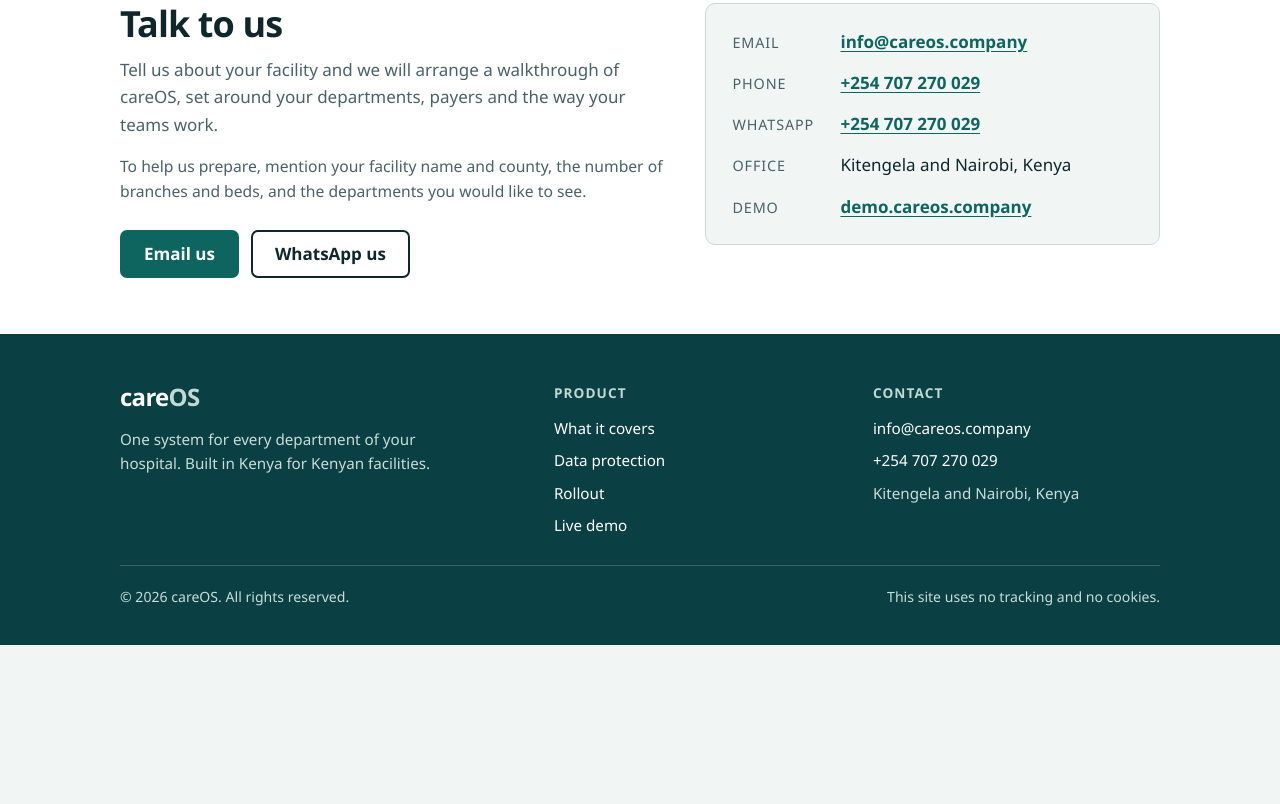
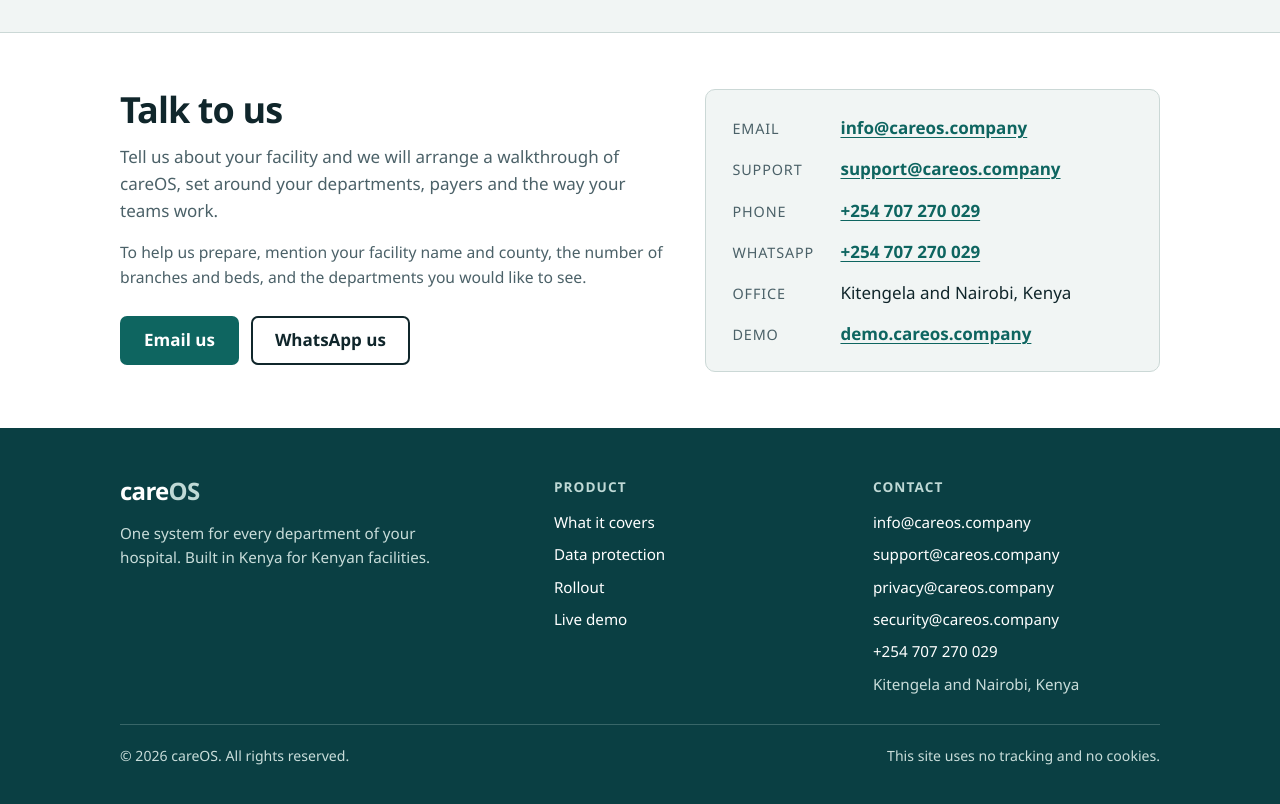
Before and after one commit to Taxman3/careos, a plain HTML site: page index.html in a window 1280 px wide. Shown: the part 4051-4855 px from the top of the page. Before the commit the page ends 4696 px from the top, so only its background shows below. Drawn offline with Linux system fonts and the light colour scheme.

Commit message:
Add support, security and privacy addresses; security.txt
Co-Authored-By: Claude Opus 5.5 <noreply@anthropic.com>

```diff
--- a/index.html
+++ b/index.html
@@ -117,6 +117,7 @@
         <li><b>Multi-branch ready.</b> Each branch keeps its own queues, letterhead and settings, with reports across branches for management.</li>
         <li><b>Your own system.</b> Each hospital runs on its own separate installation and database, never shared with another facility.</li>
       </ul>
+      <p class="sub tight">Questions about personal data: <a href="mailto:privacy@careos.company">privacy@careos.company</a>. Found a security problem? Tell us at <a href="mailto:security@careos.company">security@careos.company</a>.</p>
     </div>
   </section>
 
@@ -191,6 +192,7 @@
         </div>
         <ul class="contact-list" aria-label="Contact details">
           <li><span>Email</span><a href="mailto:info@careos.company">info@careos.company</a></li>
+          <li><span>Support</span><a href="mailto:support@careos.company">support@careos.company</a></li>
           <li><span>Phone</span><a href="tel:+254707270029">+254 707 270 029</a></li>
           <li><span>WhatsApp</span><a href="https://wa.me/254707270029">+254 707 270 029</a></li>
           <li><span>Office</span>Kitengela and Nairobi, Kenya</li>
@@ -221,6 +223,9 @@
         <h2>Contact</h2>
         <ul>
           <li><a href="mailto:info@careos.company">info@careos.company</a></li>
+          <li><a href="mailto:support@careos.company">support@careos.company</a></li>
+          <li><a href="mailto:privacy@careos.company">privacy@careos.company</a></li>
+          <li><a href="mailto:security@careos.company">security@careos.company</a></li>
           <li><a href="tel:+254707270029">+254 707 270 029</a></li>
           <li>Kitengela and Nairobi, Kenya</li>
         </ul>
```
Also changed, not shown: .well-known/security.txt (added), 1 other file.
